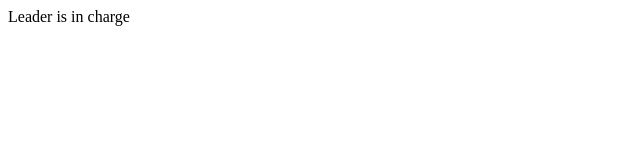
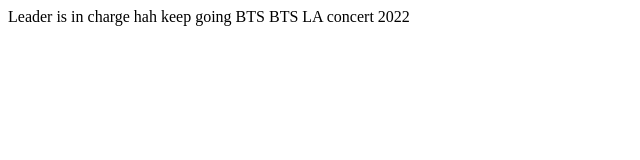
Before and after one commit to sis0704/company-project, a plain HTML site: page index.html in a window 1280 px wide. Shown: the whole page, without its empty margins (0-640 px from the left). Drawn offline with Linux system fonts and the light colour scheme.

Commit message:
second commit

```diff
--- a/index.html
+++ b/index.html
@@ -9,6 +9,9 @@
   <body>
     <nav>
         Leader is in charge
+        hah
+        keep going
+        BTS BTS LA concert 2022
     </nav>
 
     <main></main>
```
